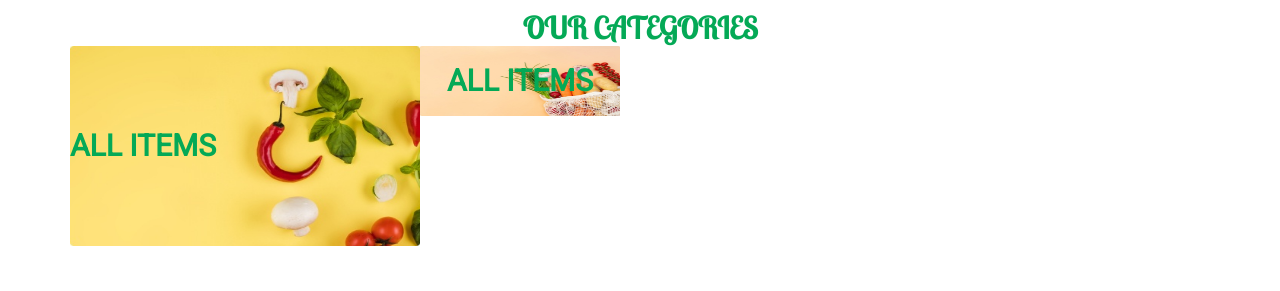
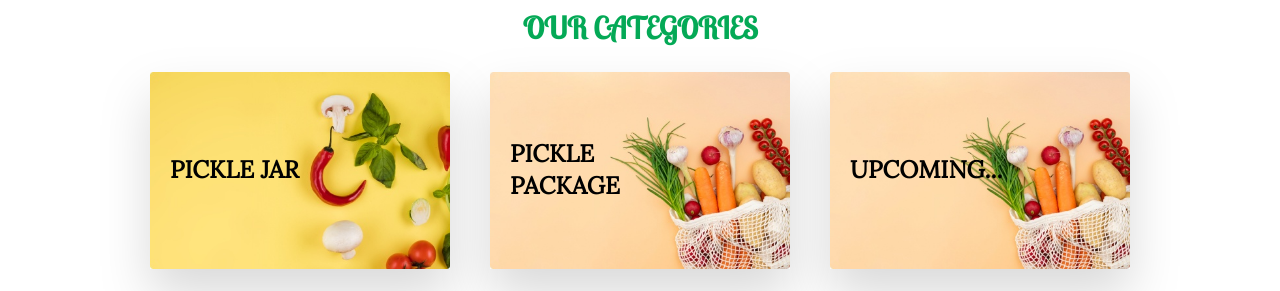
Before and after one commit to abedinwahid9/my-ecommerce, a Next.js app: page / in a window 1280 px wide. Shown: the part 595-886 px from the top of the page. Before the commit the page ends 841 px from the top, so only its background shows below. Built offline with nearby package versions, Linux system fonts and the light colour scheme.

Commit message:
our category section complete

```diff
--- a/src/app/layout.js
+++ b/src/app/layout.js
@@ -2,7 +2,7 @@ import MainLayout from "@/components/MainLayout/MainLayout";
 import "./globals.css";
 import ThemeProviderTailwind from "@/components/ThemeProvider/ThemeProvider";
 
-import { lobsterTwo, roboto } from "@/fonts/fonts";
+import { lobsterTwo, lora } from "@/fonts/fonts";
 
 export const metadata = {
   title: "Create Next App",
@@ -13,7 +13,7 @@ export default function RootLayout({ children }) {
   return (
     <html lang="en">
       <body
-        className={`${lobsterTwo.variable} ${roboto.variable}  font-roboto  dark:bg-black`}
+        className={`${lobsterTwo.variable} ${lora.variable}  font-lora  dark:bg-black`}
       >
         <ThemeProviderTailwind>
           <MainLayout>{children}</MainLayout>
--- a/src/components/Category/Category.js
+++ b/src/components/Category/Category.js
@@ -2,35 +2,50 @@ import React from "react";
 import Title from "../Title/Title";
 import single from "../../assets/categories/single.jpg";
 import packageImg from "../../assets/categories/package.jpg";
+import Image from "next/image";
 
 const Category = () => {
   return (
     <div className="container mx-auto">
       <Title title="our categories"></Title>
-      <div className="flex">
-        <div className="relative inline-block w-[350px] h-[200px] rounded-full">
-          <div
-            style={{
-              backgroundImage: `url(${single.src})`,
-              backgroundSize: "100% 100%",
-            }}
-            className="w-full h-full bg-center  bg-no-repeat "
-          ></div>
-          <h2 className="text-center absolute  w-full h-full top-0 flex  items-center text-3xl uppercase font-semibold text-secondaryColor">
-            all items
-          </h2>
+      <div className="flex my-6 justify-center gap-10 md:flex-row flex-col items-center">
+        <div className="relative drop-shadow-2xl">
+          <Image
+            className="w-[300px] h-[200px] object-contain"
+            width={0}
+            height={0}
+            src={single}
+            alt="category"
+          />
+          <div className="absolute top-0 w-full h-full flex items-center ml-5">
+            <h2 className=" text-2xl uppercase font-bold">pickle jar</h2>
+          </div>
         </div>
-        <div className="relative inline-block w-[200px] h-[70px] rounded-full">
-          <div
-            style={{
-              backgroundImage: `url(${packageImg.src})`,
-              backgroundSize: "100% 100%",
-            }}
-            className="w-full h-full bg-center  bg-no-repeat "
-          ></div>
-          <h2 className="text-center absolute  w-full h-full top-0 flex justify-center items-center text-3xl uppercase font-semibold text-secondaryColor">
-            all items
-          </h2>
+        <div className="relative drop-shadow-2xl">
+          <Image
+            className="w-[300px] h-[200px] object-contain"
+            width={0}
+            height={0}
+            src={packageImg}
+            alt="category"
+          />
+          <div className="absolute top-0 w-full h-full flex items-center ml-5">
+            <h2 className=" text-2xl uppercase font-bold">
+              pickle <br /> package
+            </h2>
+          </div>
+        </div>
+        <div className="relative drop-shadow-2xl">
+          <Image
+            className="w-[300px] h-[200px] object-contain"
+            width={0}
+            height={0}
+            src={packageImg}
+            alt="category"
+          />
+          <div className="absolute top-0 w-full h-full flex  items-center ml-5">
+            <h2 className=" text-2xl uppercase font-bold">upcoming...</h2>
+          </div>
         </div>
       </div>
     </div>
--- a/src/fonts/fonts.js
+++ b/src/fonts/fonts.js
@@ -1,10 +1,10 @@
-import { Roboto, Lobster_Two } from "next/font/google";
+import { Lora, Lobster_Two } from "next/font/google";
 
-export const roboto = Roboto({
+export const lora = Lora({
   weight: "400",
   subsets: ["latin"],
   display: "swap",
-  variable: "--font-roboto",
+  variable: "--font-lora",
 });
 
 export const lobsterTwo = Lobster_Two({
--- a/tailwind.config.js
+++ b/tailwind.config.js
@@ -16,13 +16,13 @@ module.exports = withMT({
     extend: {
       fontFamily: {
         lobsterTwo: ["var(--font-lobsterTwo)"],
-        roboto: ["var(--font-roboto)"],
+        lora: ["var(--font-lora)"],
       },
     },
     colors: {
       primaryColor: "#60BD74",
       secondaryColor: "#04A956",
-      optionalColor: "#BDA068",
+      optionalColor: "#FBDB66",
     },
   },
   darkMode: "selector",
```
